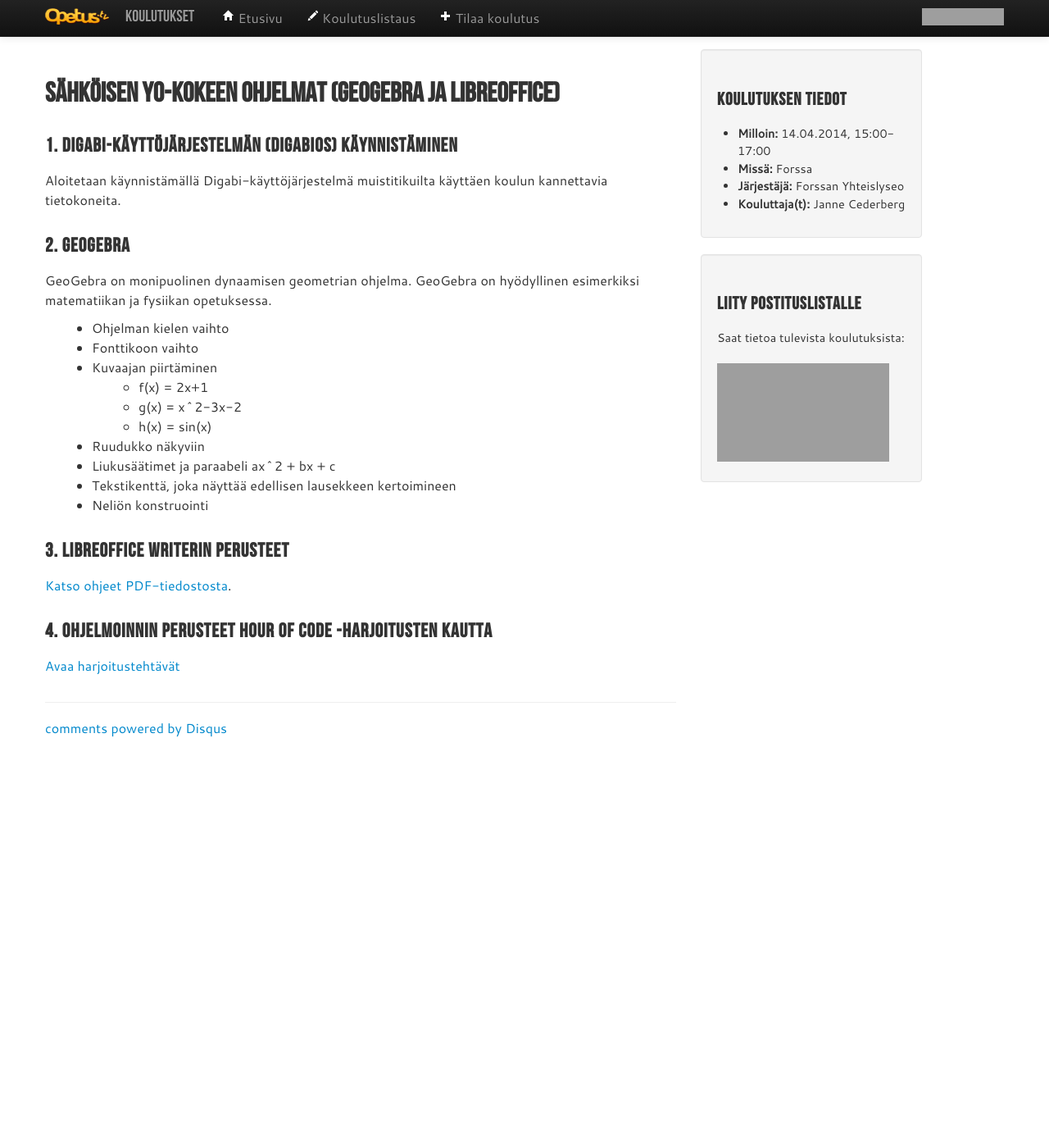
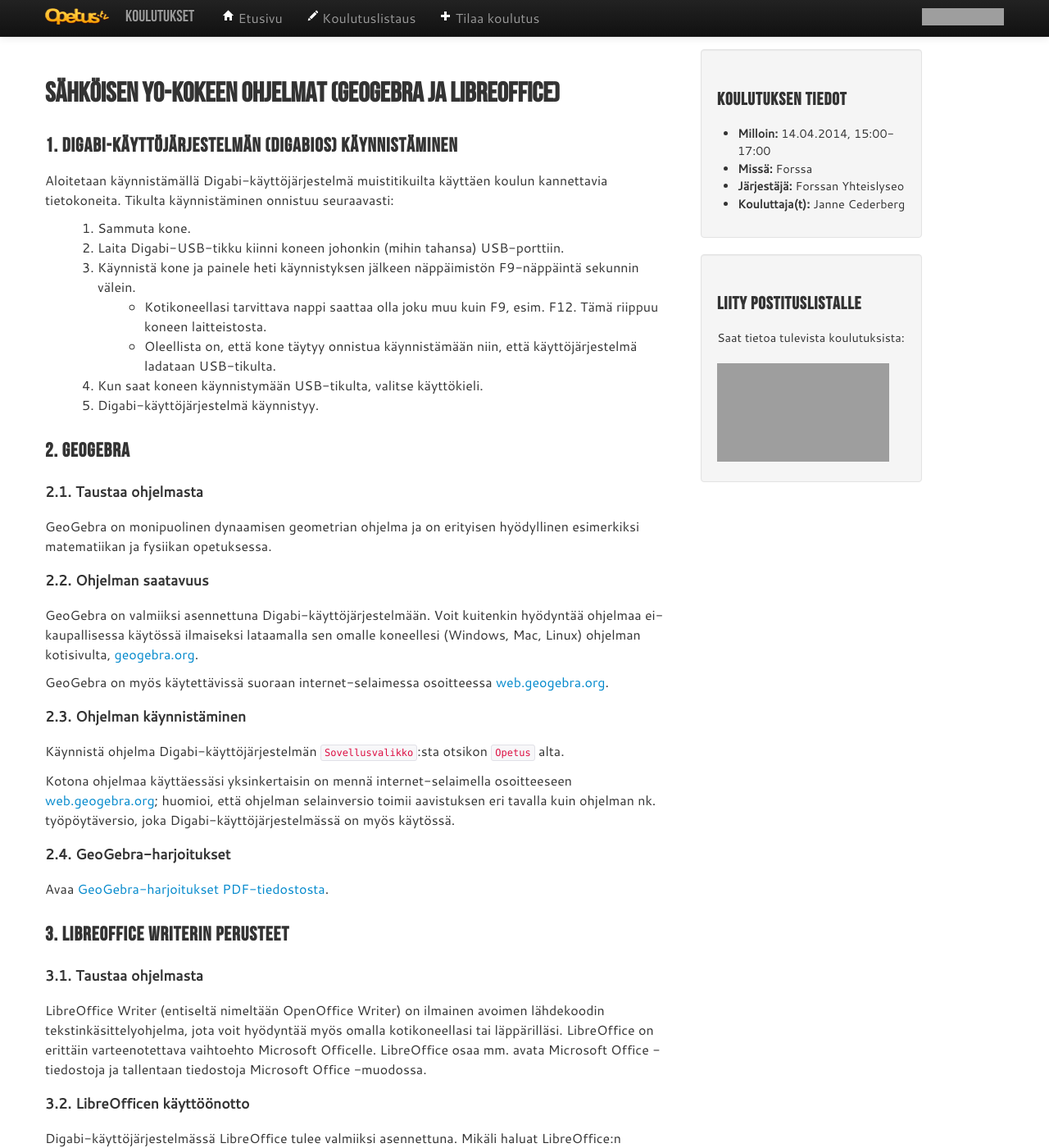
Before and after one commit to jannecederberg/koulutukset.opetus.tv, a Jekyll site: the page built from _posts/2014/2014-04-14-geogebra-ja-libreoffice-writer.md, in a window 1280 px wide and 1400 px high. Shown: the whole window at 82% size. Built offline with Jekyll 4.4.1, drawn with Linux system fonts in a browser that asks for light colours; Markdown is read by kramdown in place of the engine named in the settings; comment, search, counter and statistics services are not loaded; some of the changed text lies outside the part shown; grey boxes are pictures that could not be loaded.

Commit message:
Forssan 14.4.14 GeoGebra-osion ohjeistuksen lisäys

```diff
--- a/_posts/2014/2014-04-14-geogebra-ja-libreoffice-writer.md
+++ b/_posts/2014/2014-04-14-geogebra-ja-libreoffice-writer.md
@@ -12,27 +12,57 @@ kouluttaja: Janne Cederberg
 
 ## Digabi-käyttöjärjestelmän (DigabiOS) käynnistäminen
 
-Aloitetaan käynnistämällä Digabi-käyttöjärjestelmä muistitikuilta käyttäen koulun kannettavia tietokoneita.
+Aloitetaan käynnistämällä Digabi-käyttöjärjestelmä muistitikuilta käyttäen koulun kannettavia tietokoneita. Tikulta käynnistäminen onnistuu seuraavasti:
+
+1. Sammuta kone.
+2. Laita Digabi-USB-tikku kiinni koneen johonkin (mihin tahansa) USB-porttiin.
+3. Käynnistä kone ja painele heti käynnistyksen jälkeen näppäimistön F9-näppäintä sekunnin välein.
+    - Kotikoneellasi tarvittava nappi saattaa olla joku muu kuin F9, esim. F12. Tämä riippuu koneen laitteistosta.
+    - Oleellista on, että kone täytyy onnistua käynnistämään niin, että käyttöjärjestelmä ladataan USB-tikulta.
+4. Kun saat koneen käynnistymään USB-tikulta, valitse käyttökieli.
+5. Digabi-käyttöjärjestelmä käynnistyy.
+
 
 ## GeoGebra
 
-GeoGebra on monipuolinen dynaamisen geometrian ohjelma. GeoGebra on hyödyllinen esimerkiksi matematiikan ja fysiikan opetuksessa.
+### Taustaa ohjelmasta
 
-- Ohjelman kielen vaihto
-- Fonttikoon vaihto
-- Kuvaajan piirtäminen
-    - f(x) = 2x+1
-    - g(x) = x^2-3x-2
-    - h(x) = sin(x)
-- Ruudukko näkyviin
-- Liukusäätimet ja paraabeli ax^2 + bx + c
-- Tekstikenttä, joka näyttää edellisen lausekkeen kertoimineen
-- Neliön konstruointi
+GeoGebra on monipuolinen dynaamisen geometrian ohjelma ja on erityisen hyödyllinen esimerkiksi matematiikan ja fysiikan opetuksessa.
+
+### Ohjelman saatavuus
+
+GeoGebra on valmiiksi asennettuna Digabi-käyttöjärjestelmään. Voit kuitenkin hyödyntää ohjelmaa ei-kaupallisessa käytössä ilmaiseksi lataamalla sen omalle koneellesi (Windows, Mac, Linux) ohjelman kotisivulta, [geogebra.org](http://www.geogebra.org).
+
+GeoGebra on myös käytettävissä suoraan internet-selaimessa osoitteessa [web.geogebra.org](http://web.geogebra.org).
+
+### Ohjelman käynnistäminen
+
+Käynnistä ohjelma Digabi-käyttöjärjestelmän `Sovellusvalikko`:sta otsikon `Opetus` alta.
+
+Kotona ohjelmaa käyttäessäsi yksinkertaisin on mennä internet-selaimella osoitteeseen [web.geogebra.org](http://web.geogebra.org); huomioi, että ohjelman selainversio toimii aavistuksen eri tavalla kuin ohjelman nk. työpöytäversio, joka Digabi-käyttöjärjestelmässä on myös käytössä.
+
+### GeoGebra-harjoitukset
+
+Avaa  [GeoGebra-harjoitukset PDF-tiedostosta](/tiedostot/koulutukset/GeoGebra-ohjeet_2014-04-14.pdf).
+
 
 ## LibreOffice Writerin perusteet
 
-[Katso ohjeet PDF-tiedostosta](/tiedostot/koulutukset/LibreOfficeWriter-ohjeet_2014-04-14.pdf).
+### Taustaa ohjelmasta
 
-## Ohjelmoinnin perusteet Hour of Code -harjoitusten kautta
+LibreOffice Writer (entiseltä nimeltään OpenOffice Writer) on ilmainen avoimen lähdekoodin tekstinkäsittelyohjelma, jota voit hyödyntää myös omalla kotikoneellasi tai läppärilläsi. LibreOffice on erittäin varteenotettava vaihtoehto Microsoft Officelle. LibreOffice osaa mm. avata Microsoft Office -tiedostoja ja tallentaan tiedostoja Microsoft Office -muodossa.
 
-[Avaa harjoitustehtävät](http://learn.code.org/hoc/1)
+### LibreOfficen käyttöönotto
+
+Digabi-käyttöjärjestelmässä LibreOffice tulee valmiiksi asennettuna. Mikäli haluat LibreOffice:n käyttöön myös omalle kotikoneellesi (Windows, Mac, Linux), [voit hakea ohjelman LibreOfficen lataussivulta](http://www.libreoffice.org/download/libreoffice-stable/).
+
+### LibreOffice-harjoitusohjeet
+
+Tavoitteena on harjoitella otsikko- ja kappaletyylien käyttämistä ja sisällysluettelon luomista LibreOffice-ohjelmaa käyttäen. Samat periaatteet toimivat myös Microsoft Officen kanssa, joskin asiat löytyvät hiukan eri valikoista: **[Katso harjoitusohjeet PDF-tiedostosta](/tiedostot/koulutukset/LibreOfficeWriter-ohjeet_2014-04-14.pdf)**.
+
+
+## Angry Birds -pulmatehtäviä
+
+Mikäli haluat lisäjuttuna harjoitella hiukan ohjelmoinnin perusteita, tässä on hyviä harjoituksia. Voit myös kokeilla tarjota näitä vaikkapa alakouluikäisille lapsillesi, todennäköisesti tykkäävät kovasti: [Avaa harjoitustehtävät](http://learn.code.org/hoc/1).
+
+Nämä harjoitukset eivät liity ylioppilaskokeeseen, mutta ovat hauskoja pulmia ja hyviä ajatusharjoituksia.
```
Also changed, not shown: 1 other file.
